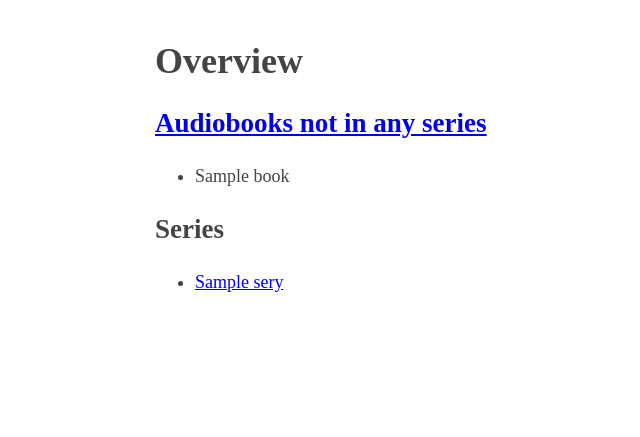
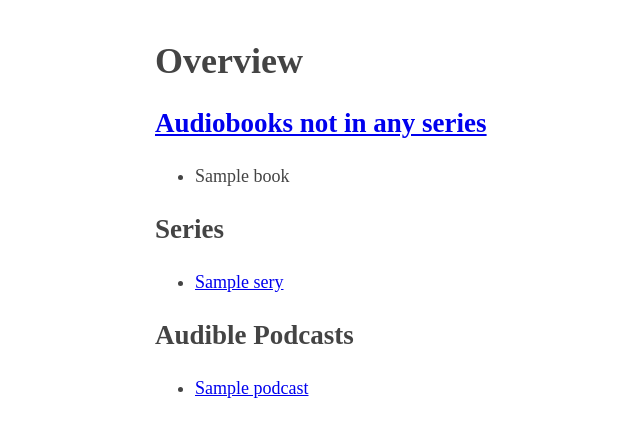
Before and after one commit to usbpc/AudiblePodcastFeed, a Python web app: template src/templates/overview.html.j2 in a window 1280 px wide. Shown: the top 437 px of the page, without its empty margins (160-800 px from the left). Run offline with Jinja, Linux system fonts and the light colour scheme; the template is opened without the code that fills it: most values are stand-ins (such as "Sample title", 1, 10 or a date in 2020).

Commit message:
Formatting fix

```diff
--- a/src/templates/overview.html.j2
+++ b/src/templates/overview.html.j2
@@ -32,5 +32,11 @@
     <li><a href="{{ url_prefix }}/series/{{ series.asin }}">{{ series.title }}</a></li>
     {% endfor %}
 </ul>
+<h2>Audible Podcasts</h2>
+<ul>
+    {% for podcast in podcast_books %}
+    <li><a href="{{ url_prefix }}/podcast/{{ podcast.asin }}">{{ podcast.title }}</a></li>
+    {% endfor %}
+</ul>
 </body>
 </html>
```
Also changed, not shown: src/library_downloader.py (line endings or trailing spaces).
